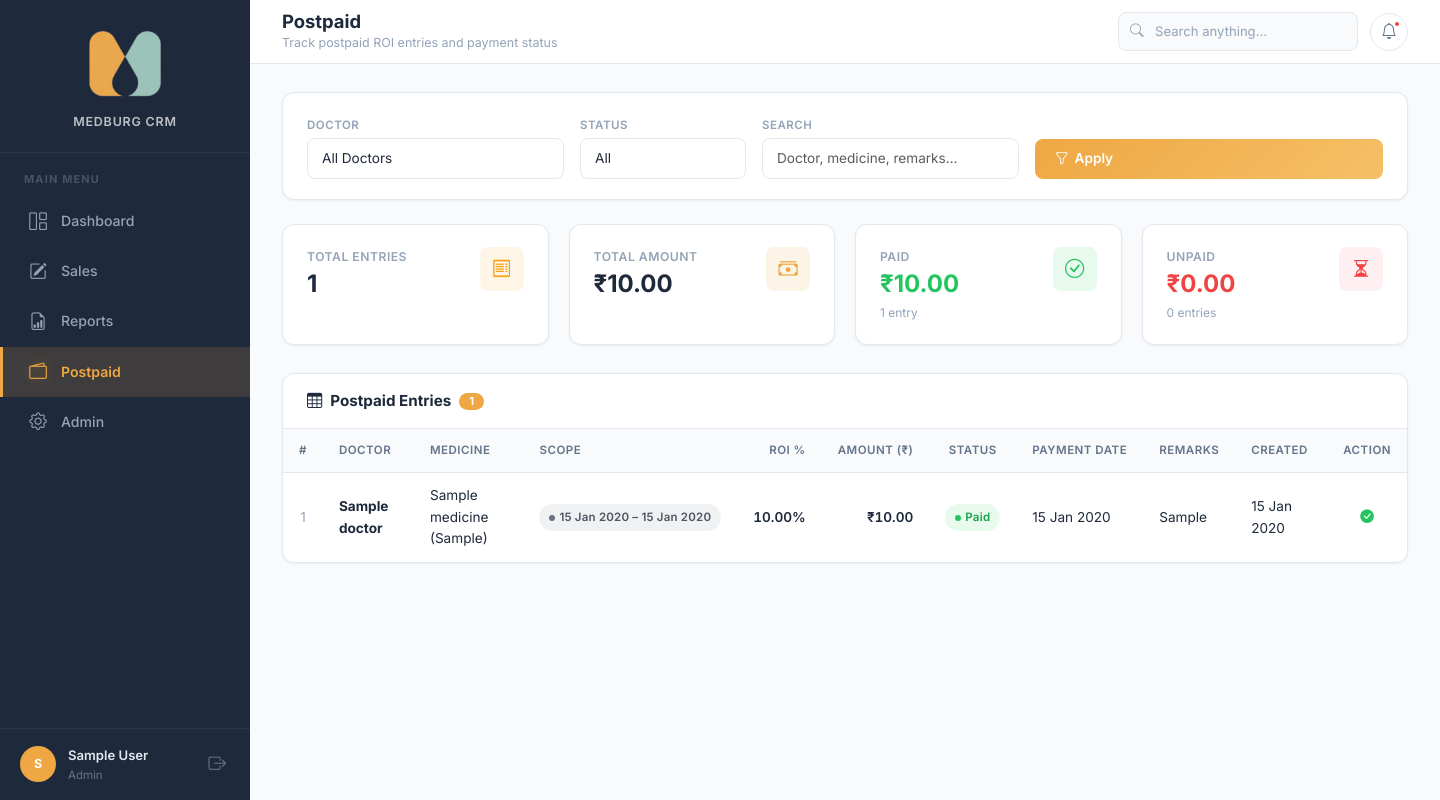
After one commit to peanutbutter4351/medburg-crm, a Django app: page /sales/postpaid/ in a window 1440 px wide. The commit adds this page. Run offline with Django 5.2, Linux system fonts and the light colour scheme; a user stored in the database is signed in; tables that the repository leaves empty hold one stand-in row (values such as "Sample post").

Commit message:
safety update

```diff
--- a/core/constants.py
+++ b/core/constants.py
@@ -38,3 +38,16 @@ ROLE_CHOICES = [
     (ROLE_ADMIN, "Admin"),
     (ROLE_REP, "Sales Representative"),
 ]
+
+# ──────────────────────────────────────────────
+# Postpaid payout type
+# ──────────────────────────────────────────────
+PAYOUT_TYPE_RANGE = "range"
+PAYOUT_TYPE_MONTHLY = "monthly"
+PAYOUT_TYPE_CAMPAIGN = "campaign"
+
+PAYOUT_TYPE_CHOICES = [
+    (PAYOUT_TYPE_RANGE, "Date Range"),
+    (PAYOUT_TYPE_MONTHLY, "Monthly"),
+    (PAYOUT_TYPE_CAMPAIGN, "Campaign"),
+]
--- a/sales/urls.py
+++ b/sales/urls.py
@@ -15,4 +15,10 @@ urlpatterns = [
         views.api_medicines_for_doctor,
         name="api_medicines",
     ),
+    path("postpaid/", views.postpaid_list_view, name="postpaid"),
+    path(
+        "postpaid/<int:entry_id>/mark-paid/",
+        views.mark_as_paid_view,
+        name="mark_paid",
+    ),
 ]
--- a/sales/views.py
+++ b/sales/views.py
@@ -1,11 +1,12 @@
 """
-Sales views — entry form + AJAX endpoints.
+Sales views — entry form, AJAX endpoints, and postpaid listing.
 """
 
 from django.contrib import messages
 from django.contrib.auth.decorators import login_required
 from django.http import JsonResponse
 from django.shortcuts import render, redirect, get_object_or_404
+from django.views.decorators.http import require_POST
 
 from doctors.models import Doctor
 
@@ -14,6 +15,12 @@ from .services.sales_service import (
     create_sales_entry,
     get_doctor_roi_summary,
     get_medicines_for_doctor,
+)
+from .services.postpaid_service import (
+    get_postpaid_queryset,
+    get_postpaid_summary,
+    get_postpaid_filter_options,
+    mark_as_paid,
 )
 
 
@@ -60,3 +67,65 @@ def api_medicines_for_doctor(request, doctor_id):
         "medicines": medicines,
         "roi": roi_summary,
     })
+
+
+@login_required
+def postpaid_list_view(request):
+    """
+    Postpaid entries listing page with filters and summary cards.
+    """
+    # ── Collect filter params ────────────────────────
+    doctor_id_raw = request.GET.get("doctor", "")
+    try:
+        doctor_id = int(doctor_id_raw) if doctor_id_raw else None
+    except (ValueError, TypeError):
+        doctor_id = None
+
+    status = request.GET.get("status", "")
+    search = request.GET.get("search", "").strip()
+
+    # ── Fetch data via service ───────────────────────
+    entries = get_postpaid_queryset(
+        doctor_id=doctor_id or None,
+        status=status or None,
+        search=search or None,
+    )
+    summary = get_postpaid_summary(entries)
+    filter_options = get_postpaid_filter_options()
+
+    context = {
+        "entries": entries,
+        "summary": summary,
+        "filter_options": filter_options,
+        # Sticky filter values
+        "current_doctor": doctor_id,
+        "current_status": status,
+        "current_search": search,
+        "has_filters": any([doctor_id, status, search]),
+    }
+
+    return render(request, "sales/postpaid_list.html", context)
+
+
+@login_required
+@require_POST
+def mark_as_paid_view(request, entry_id):
+    """
+    Mark a postpaid entry as paid.
+
+    POST-only with CSRF protection.  Redirects back to the
+    postpaid list with a success or error message.
+    """
+    from sales.models import PostpaidEntry
+
+    try:
+        entry = mark_as_paid(entry_id)
+        messages.success(
+            request,
+            f"✅ Marked as paid — {entry.doctor.name} | "
+            f"{entry.medicine.name} (₹{entry.amount:,.2f})",
+        )
+    except PostpaidEntry.DoesNotExist:
+        messages.error(request, "Entry not found.")
+
+    return redirect("sales:postpaid")
--- a/templates/base.html
+++ b/templates/base.html
@@ -59,6 +59,12 @@
                 <a href="{% url 'reports:report' %}"
                    class="{% if request.resolver_match.app_name == 'reports' %}active{% endif %}">
                     <i class="bi bi-file-earmark-bar-graph"></i> Reports
+                </a>
+            </li>
+            <li>
+                <a href="{% url 'sales:postpaid' %}"
+                   class="{% if request.resolver_match.url_name == 'postpaid' %}active{% endif %}">
+                    <i class="bi bi-wallet2"></i> Postpaid
                 </a>
             </li>
             <li>
--- /dev/null
+++ b/templates/sales/postpaid_list.html
@@ -0,0 +1,190 @@
+{% extends "base.html" %}
+
+{% block title %}Postpaid Entries — Medburg CRM{% endblock %}
+
+{% block page_title %}Postpaid{% endblock %}
+{% block page_subtitle %}Track postpaid ROI entries and payment status{% endblock %}
+
+{% block content %}
+
+<!-- ── Filter Bar ────────────────────────────────── -->
+<div class="filter-card">
+    <form method="get" id="postpaid-filter-form">
+        <div class="row g-3 align-items-end">
+            <!-- Doctor -->
+            <div class="col-12 col-sm-6 col-md-3">
+                <label class="form-label" for="filter-doctor">Doctor</label>
+                <select class="form-select" id="filter-doctor" name="doctor">
+                    <option value="">All Doctors</option>
+                    {% for doc in filter_options.doctors %}
+                    <option value="{{ doc.id }}"
+                        {% if current_doctor == doc.id %}selected{% endif %}>
+                        {{ doc.name }}
+                    </option>
+                    {% endfor %}
+                </select>
+            </div>
+
+            <!-- Status -->
+            <div class="col-12 col-sm-6 col-md-2">
+                <label class="form-label" for="filter-status">Status</label>
+                <select class="form-select" id="filter-status" name="status">
+                    <option value="">All</option>
+                    {% for s in filter_options.statuses %}
+                    <option value="{{ s.value }}"
+                        {% if current_status == s.value %}selected{% endif %}>
+                        {{ s.label }}
+                    </option>
+                    {% endfor %}
+                </select>
+            </div>
+
+            <!-- Search -->
+            <div class="col-12 col-sm-6 col-md-3">
+                <label class="form-label" for="filter-search">Search</label>
+                <input type="text"
+                       class="form-control"
+                       id="filter-search"
+                       name="search"
+                       placeholder="Doctor, medicine, remarks…"
+                       value="{{ current_search }}">
+            </div>
+
+            <!-- Buttons -->
+            <div class="col-12 col-sm-6 col-md-4 d-flex gap-2">
+                <button type="submit" class="btn-crm-primary flex-fill">
+                    <i class="bi bi-funnel"></i> Apply
+                </button>
+                {% if has_filters %}
+                <a href="{% url 'sales:postpaid' %}" class="btn-crm-outline flex-fill">
+                    <i class="bi bi-x-lg"></i> Clear
+                </a>
+                {% endif %}
+            </div>
+        </div>
+    </form>
+</div>
+
+<!-- ── KPI Summary Cards ─────────────────────────── -->
+<div class="kpi-grid">
+    <div class="kpi-card">
+        <div class="kpi-info">
+            <div class="kpi-label">Total Entries</div>
+            <div class="kpi-value">{{ summary.total_entries }}</div>
+        </div>
+        <div class="kpi-icon entries"><i class="bi bi-receipt"></i></div>
+    </div>
+    <div class="kpi-card">
+        <div class="kpi-info">
+            <div class="kpi-label">Total Amount</div>
+            <div class="kpi-value">₹{{ summary.total_amount|floatformat:"2" }}</div>
+        </div>
+        <div class="kpi-icon investment"><i class="bi bi-cash-stack"></i></div>
+    </div>
+    <div class="kpi-card">
+        <div class="kpi-info">
+            <div class="kpi-label">Paid</div>
+            <div class="kpi-value text-positive">₹{{ summary.paid_amount|floatformat:"2" }}</div>
+            <div class="kpi-sub">{{ summary.paid_count }} entr{{ summary.paid_count|pluralize:"y,ies" }}</div>
+        </div>
+        <div class="kpi-icon achieved"><i class="bi bi-check-circle"></i></div>
+    </div>
+    <div class="kpi-card">
+        <div class="kpi-info">
+            <div class="kpi-label">Unpaid</div>
+            <div class="kpi-value text-negative">₹{{ summary.unpaid_amount|floatformat:"2" }}</div>
+            <div class="kpi-sub">{{ summary.unpaid_count }} entr{{ summary.unpaid_count|pluralize:"y,ies" }}</div>
+        </div>
+        <div class="kpi-icon balance"><i class="bi bi-hourglass-split"></i></div>
+    </div>
+</div>
+
+<!-- ── Data Table ─────────────────────────────────── -->
+<div class="data-card">
+    <div class="data-card-header">
+        <h5 class="data-card-title">
+            <i class="bi bi-table"></i> Postpaid Entries
+            <span class="count-badge">{{ entries|length }}</span>
+        </h5>
+    </div>
+
+    <div class="data-card-body">
+        {% if entries %}
+        <div class="table-responsive">
+            <table class="crm-table" id="postpaid-data-table">
+                <thead>
+                    <tr>
+                        <th class="text-center">#</th>
+                        <th>Doctor</th>
+                        <th>Medicine</th>
+                        <th>Scope</th>
+                        <th class="text-right">ROI %</th>
+                        <th class="text-right">Amount (₹)</th>
+                        <th class="text-center">Status</th>
+                        <th>Payment Date</th>
+                        <th>Remarks</th>
+                        <th>Created</th>
+                        <th class="text-center">Action</th>
+                    </tr>
+                </thead>
+                <tbody>
+                    {% for entry in entries %}
+                    <tr>
+                        <td class="text-center text-crm-muted">{{ forloop.counter }}</td>
+                        <td><strong>{{ entry.doctor.name }}</strong></td>
+                        <td>{{ entry.medicine }}</td>
+                        <td><span class="crm-badge postpaid">{{ entry.scope_display }}</span></td>
+                        <td class="text-right value-cell">{{ entry.roi_percentage|floatformat:"2" }}%</td>
+                        <td class="text-right value-cell">₹{{ entry.amount|floatformat:"2" }}</td>
+                        <td class="text-center">
+                            {% if entry.is_paid %}
+                            <span class="crm-badge completed">Paid</span>
+                            {% else %}
+                            <span class="crm-badge pending">Unpaid</span>
+                            {% endif %}
+                        </td>
+                        <td>
+                            {% if entry.payment_date %}
+                                {{ entry.payment_date|date:"d M Y" }}
+                            {% else %}
+                                <span class="text-crm-muted">—</span>
+                            {% endif %}
+                        </td>
+                        <td>
+                            {% if entry.remarks %}
+                                {{ entry.remarks|truncatewords:8 }}
+                            {% else %}
+                                <span class="text-crm-muted">—</span>
+                            {% endif %}
+                        </td>
+                        <td>{{ entry.created_at|date:"d M Y" }}</td>
+                        <td class="text-center">
+                            {% if not entry.is_paid %}
+                            <form method="post"
+                                  action="{% url 'sales:mark_paid' entry.id %}"
+                                  style="display:inline"
+                                  onsubmit="return confirm('Mark this entry as paid?')">
+                                {% csrf_token %}
+                                <button type="submit" class="btn-crm-mark-paid" title="Mark as Paid">
+                                    <i class="bi bi-check2-circle"></i> Pay
+                                </button>
+                            </form>
+                            {% else %}
+                            <span class="text-positive"><i class="bi bi-check-circle-fill"></i></span>
+                            {% endif %}
+                        </td>
+                    </tr>
+                    {% endfor %}
+                </tbody>
+            </table>
+        </div>
+        {% else %}
+        <div class="empty-state">
+            <i class="bi bi-inbox"></i>
+            <p>No postpaid entries found for the selected filters.</p>
+        </div>
+        {% endif %}
+    </div>
+</div>
+
+{% endblock %}
```
Also changed, not shown: sales/admin.py (+93 -1 lines), sales/models.py (+192 -1 lines), sales/services/postpaid_service.py (added, +124 -0 lines), static/css/style.css (+28 -0 lines), sales/migrations/0002_add_postpaid_entry.py (added), sales/migrations/0003_add_payout_scope_fields.py (added).
